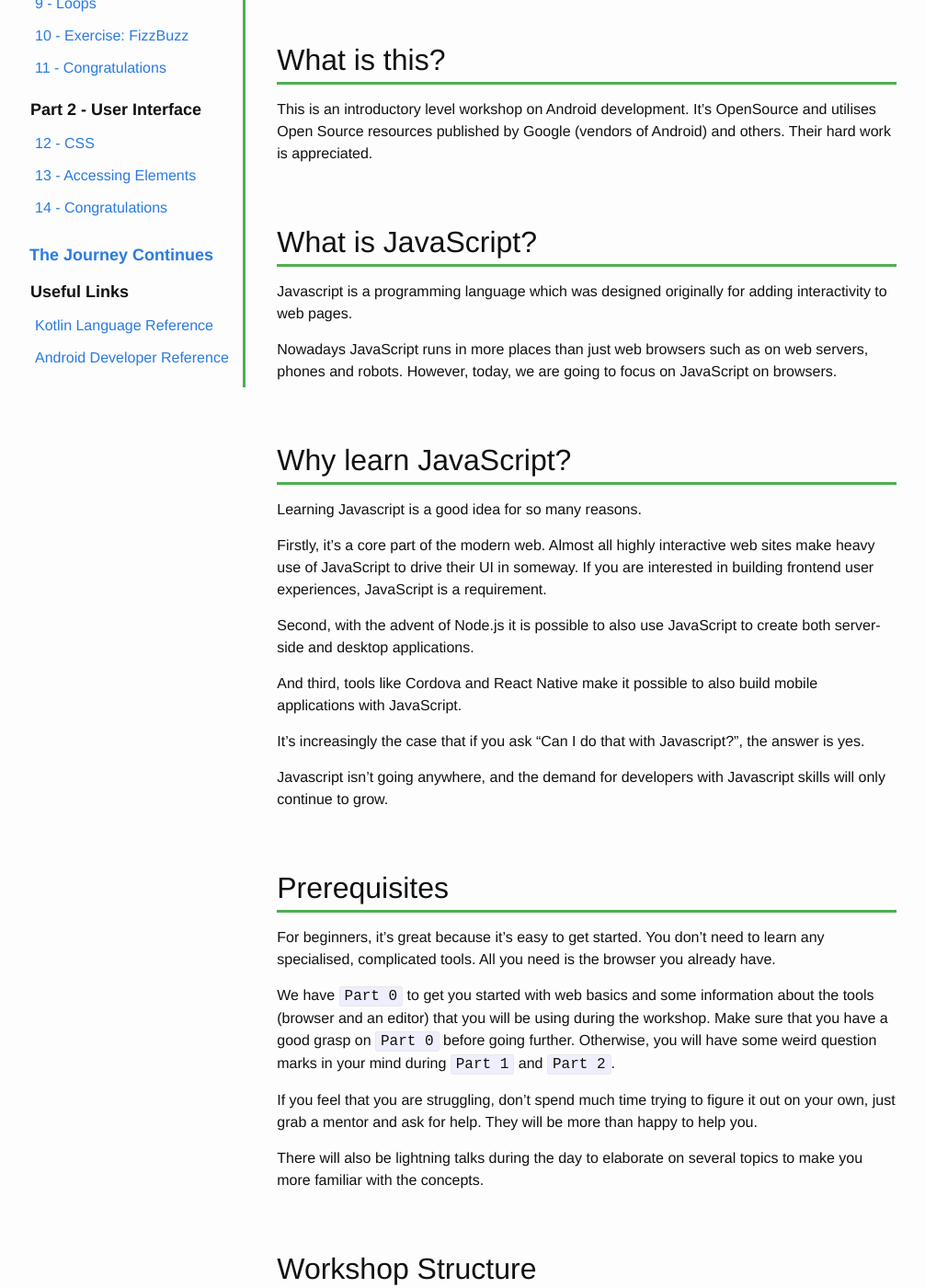
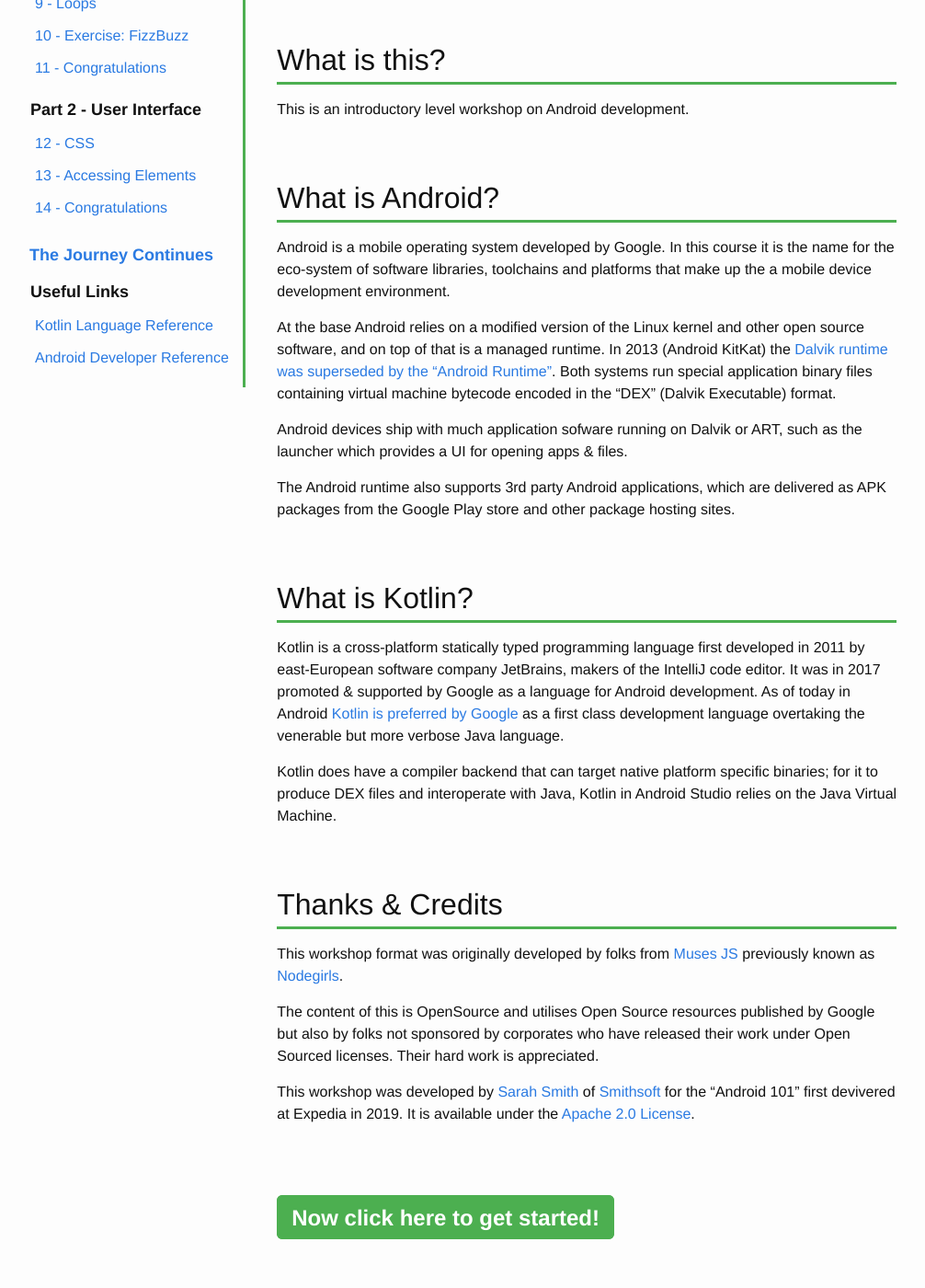
Before and after one commit to Smithsoft/Android101, a Jekyll site: the page built from index.md, in a window 1280 px wide and 1400 px high, scrolled down 576 px. Shown: the whole window at 92% size, without its empty margins (135-1141 px from the left). Built offline with Jekyll 4.4.1, drawn with Linux system fonts in a browser that asks for light colours; nearby versions of some CDN libraries; some of the changed text lies outside the part shown.

Commit message:
Add new doc for page 1 and index

```diff
--- a/index.md
+++ b/index.md
@@ -7,61 +7,36 @@ number: start
 
 ## What is this?
 
-This is an introductory level workshop on Android development.  It's OpenSource and utilises Open Source resources published by
-Google (vendors of Android) and others.  Their hard work is appreciated.
+This is an introductory level workshop on Android development.
 
-## What is JavaScript?
+## What is Android?
 
-Javascript is a programming language which was designed originally for adding interactivity to web pages.
+Android is a mobile operating system developed by Google.  In this course it is the name for the eco-system of software libraries, toolchains and platforms that make up the a mobile device development environment.
 
-Nowadays JavaScript runs in more places than just web browsers such as on web servers, phones and robots. However, today, we are going to focus on JavaScript on browsers.
+At the base Android relies on a modified version of the Linux kernel and other open source software, and on top of that is a managed runtime.  In 2013 (Android KitKat) the [Dalvik runtime was superseded by the "Android Runtime"](https://source.android.com/devices/tech/dalvik).  Both systems run special application binary files containing virtual machine bytecode encoded in the "DEX" (Dalvik Executable) format.
 
-## Why learn JavaScript?
+Android devices ship with much application sofware running on Dalvik or ART, such as the
+launcher which provides a UI for opening apps & files.
 
-Learning Javascript is a good idea for so many reasons.
+The Android runtime also supports 3rd party Android applications, which are delivered as APK packages from the Google Play store and other package hosting sites.
 
-Firstly, it's a core part of the modern web.  Almost all highly interactive web sites make heavy use of JavaScript to drive their UI in someway.  If you are interested in building frontend user experiences, JavaScript is a requirement.
+## What is Kotlin?
 
-Second, with the advent of Node.js it is possible to also use JavaScript to create both server-side and desktop applications.
+Kotlin is a cross-platform statically typed programming language first developed in 2011 by
+east-European software company JetBrains, makers of the IntelliJ code editor.  It was in
+2017 promoted & supported by Google as a language for Android development.  As of today in
+Android [Kotlin is preferred by Google](https://developer.android.com/kotlin) as a first
+class development language overtaking the venerable but more verbose Java language.
 
-And third, tools like Cordova and React Native make it possible to also build mobile applications with JavaScript.
-
-It's increasingly the case that if you ask "Can I do that with Javascript?", the answer is yes.
-
-Javascript isn't going anywhere, and the demand for developers with Javascript skills will only continue to grow.
-
-
-## Prerequisites
-
-For beginners, it's great because it's easy to get started.  You don't need to learn any specialised, complicated tools.  All you need is the browser you already have.
-
-We have `Part 0` to get you started with web basics and some information about the tools (browser and an editor) that you will be using during the workshop. Make sure that you have a good grasp on `Part 0` before going further. Otherwise, you will have some weird question marks in your mind during `Part 1` and `Part 2`.
-
-If you feel that you are struggling, don't spend much time trying to figure it out on your own, just grab a mentor and ask for help. They will be more than happy to help you.
-
-There will also be lightning talks during the day to elaborate on several topics to make you more familiar with the concepts.
-
-
-## Workshop Structure
-
-This workshop is divided into a number of steps. At the end of each step, you will
-find a link to continue onto the next step.
-
-Tonight we'll be working through part 0, with your instructor demonstrating how to do
-each step (after first giving you a chance at it un-aided).  The other parts are your
-homework to gain the extra skills for the stretch goal in step 3.
-
-<h3><i class="fa fa-hand-pointer-o " aria-hidden="true"></i> Try coding now!</h3>
-
-See that hand icon?  In most of the steps, we have some tasks.  When you see a hand icon and
-below it some text that is `highlighted like this` its time for you to try typing those commands to learn by doing.
-
-Then we have some links to resources to continue your studies.
-
+Kotlin does have a compiler backend that can target native platform specific binaries; for
+it to produce DEX files and interoperate with Java, Kotlin in Android Studio relies on the
+Java Virtual Machine.
 
 ## Thanks & Credits
 
-This workshop content was originally developed by folks from [Muses JS](musescodejs.org) (previously known as [Nodegirls](http://nodegirls.com.au/)) and
-much of what you see here is gratefully owed to their hard work.
+This workshop format was originally developed by folks from [Muses JS](musescodejs.org) previously known as [Nodegirls](http://nodegirls.com.au/).
 
-It was _forked_ from [Muses JS "Intro Workshop" Github project](https://github.com/muses-code-js/js-intro-workshop) and added to by [Sarah Smith](http://github.com/sarah-j-smith) of [Smithsoft](https://github.com/Smithsoft/) for the "Women in Digital - Coding for non-Coders Workshop".
+The content of this is OpenSource and utilises Open Source resources published by Google but also by folks not sponsored by corporates who have released their work under Open Sourced licenses.  Their hard work is appreciated.
+
+This workshop was developed by [Sarah Smith](http://github.com/sarah-j-smith) of [Smithsoft](https://github.com/Smithsoft/) for the "Android 101" first devivered at Expedia in 2019.  It
+is available under the [Apache 2.0 License](https://github.com/Smithsoft/Android101/blob/master/LICENSE){:target="_blank"}.
```
Also changed, not shown: _steps/part0/step0-tools.markdown (+15 -18 lines).
